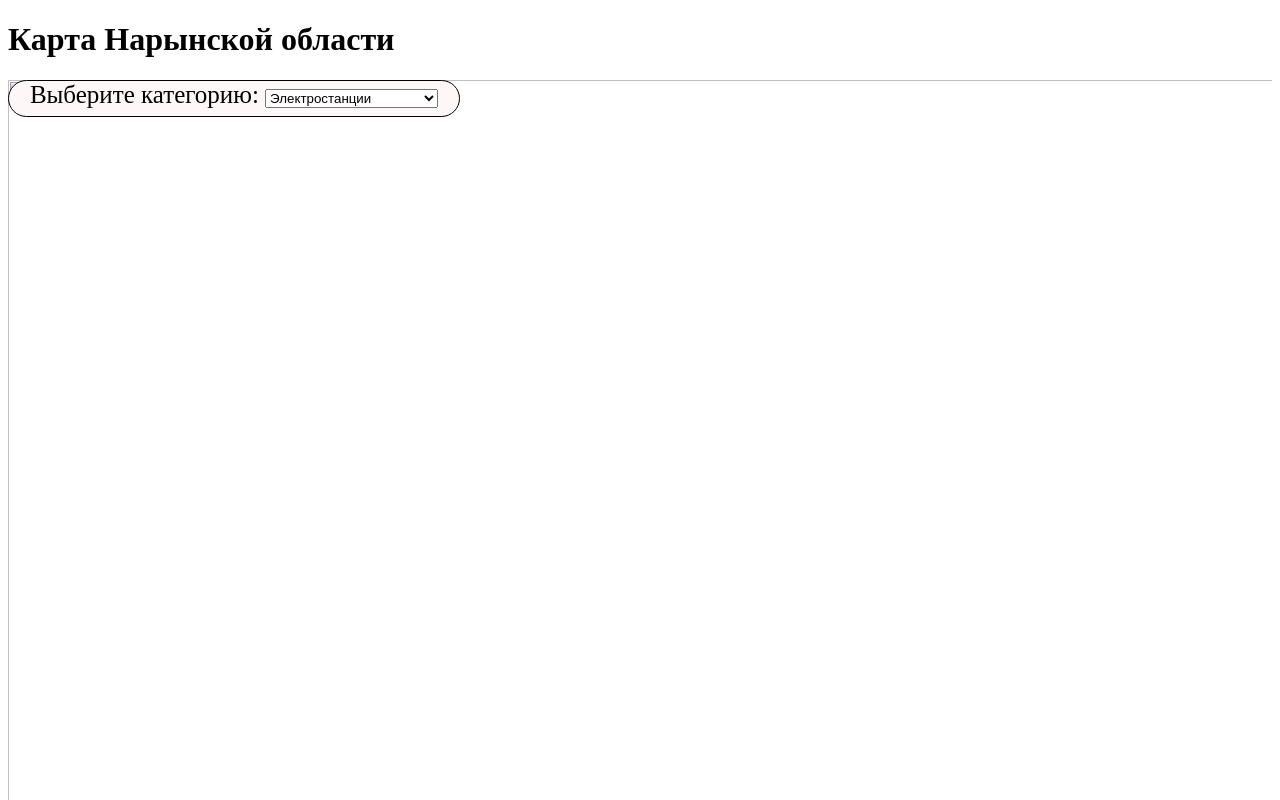
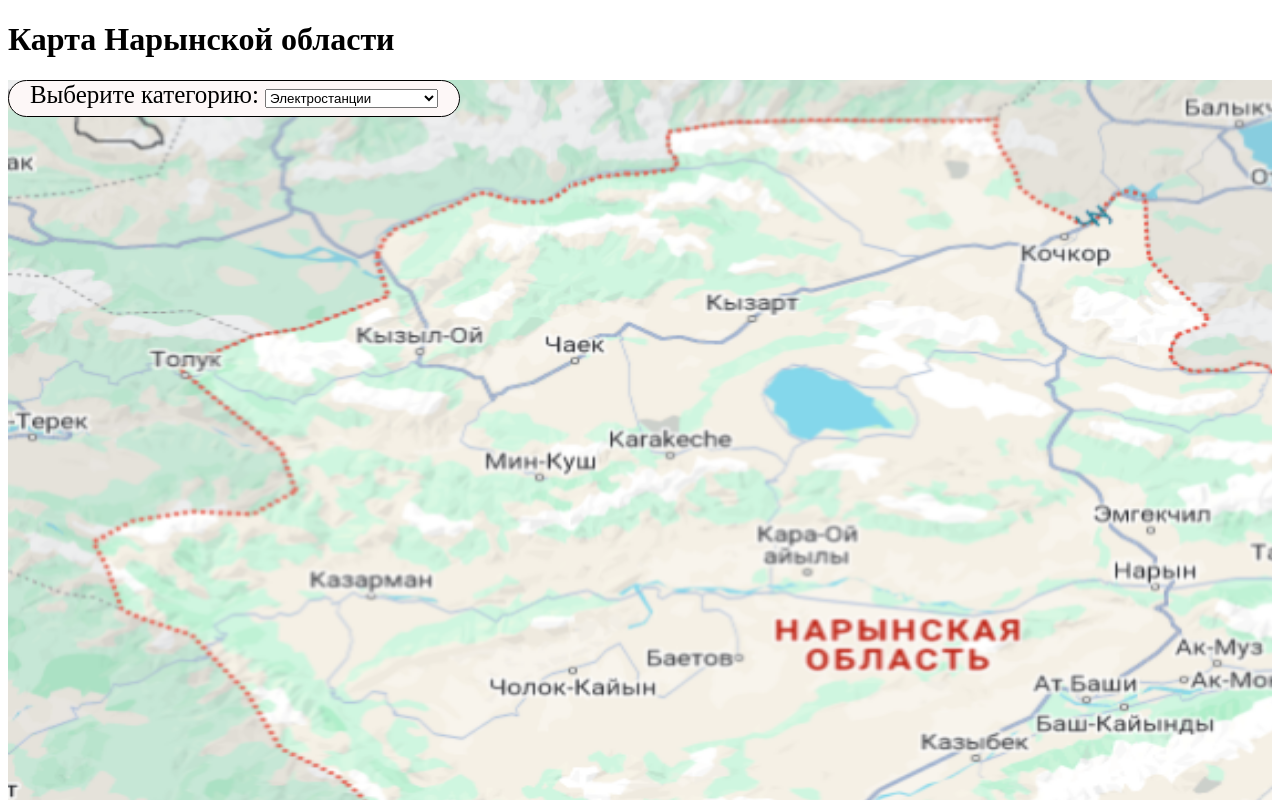
Before and after one commit to Alamanov14/narynMapNew, a website: page frontend/index.html in a window 1280 px wide. Shown: the top 800 px of the page. Drawn offline with nearby package versions, Linux system fonts and the light colour scheme; files whose address does not match are found by name.

Commit message:
image add

```diff
--- a/frontend/index.html
+++ b/frontend/index.html
@@ -25,7 +25,7 @@
         </select>
     </div>
     <div id="map-container">
-        <img id="map" src="/home/alamanov/Рабочий стол/NarynMap/image/Снимок экрана от 2025-01-13 09-19-06.png" alt="" srcset="">
+        <img id="map" src="/home/alamanov/Рабочий стол/NarynMap/kyrgyzstan-map/image/Снимок экрана от 2025-01-13 09-19-06.png" alt="" srcset="">
     </div>
 
 
```
Also changed, not shown: image/Снимок экрана от 2025-01-13 09-19-06.png (added).
